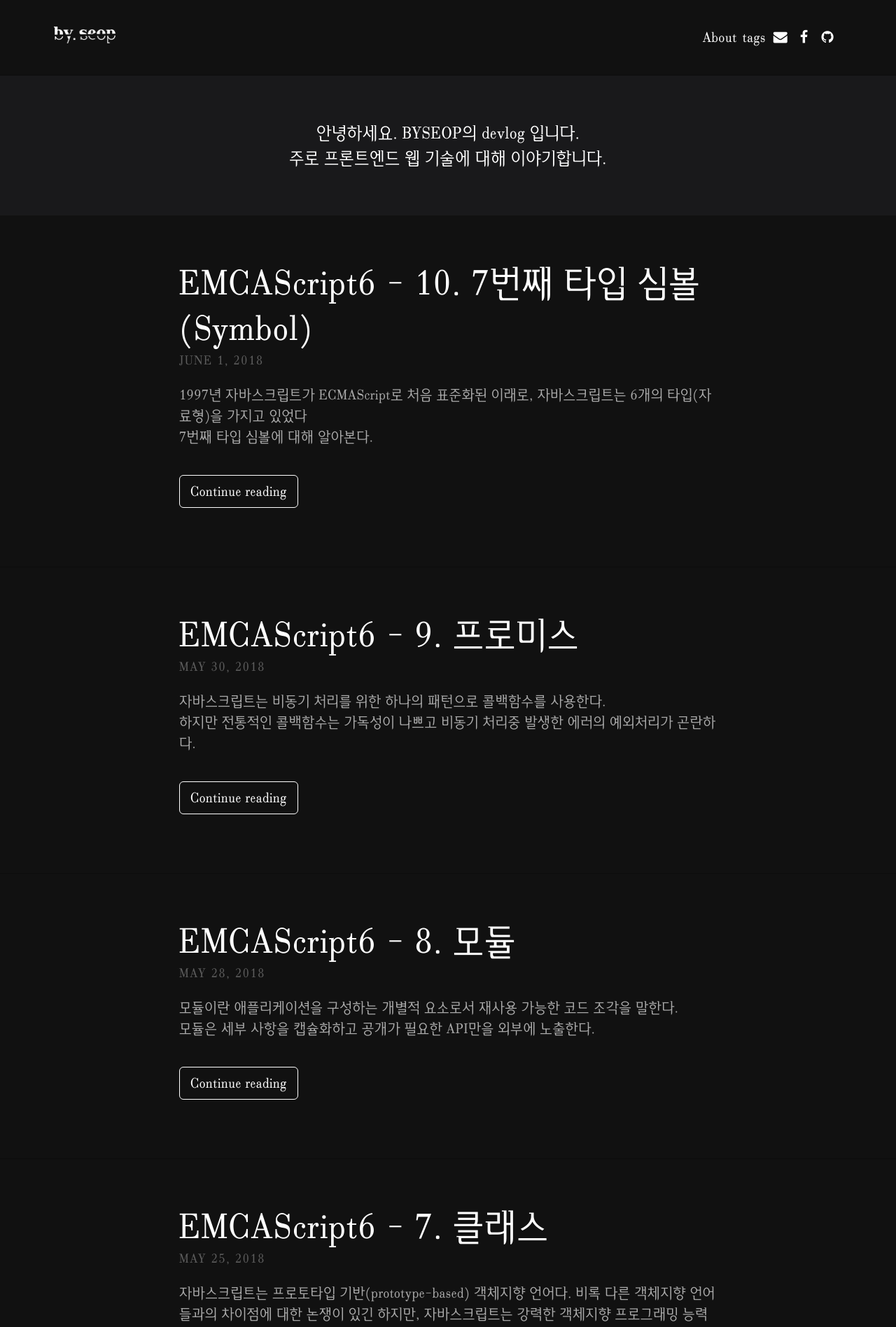
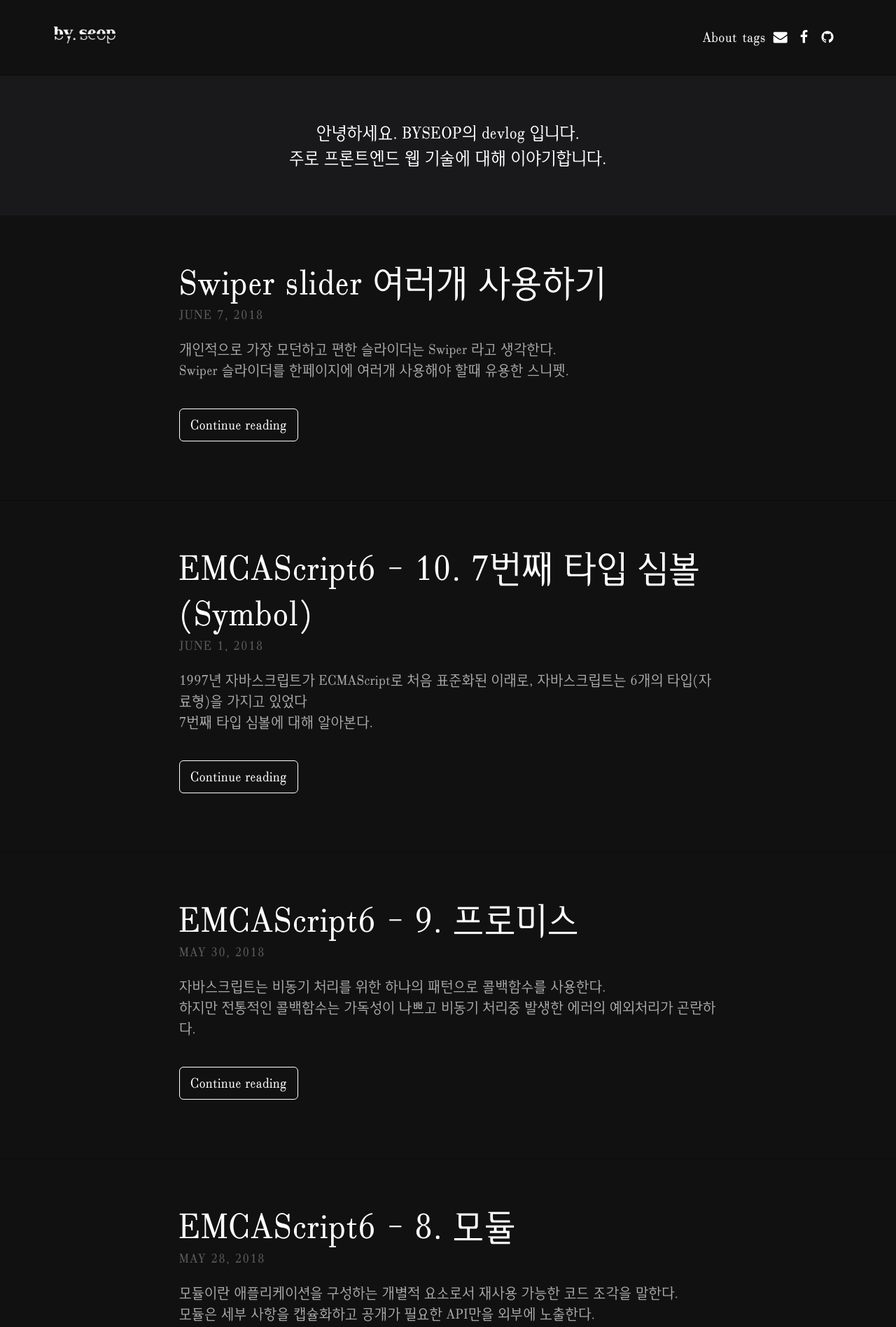
Before and after one commit to byseop/byseop.github.io, a Jekyll site: the page built from index.html, in a window 1280 px wide. Shown: the top 1897 px of the page at 70% size. Built offline with Jekyll 4.4.1, drawn with Linux system fonts in a browser that asks for light colours; nearby versions of some CDN libraries; the list of posts is cut into pages by our own code; some of the changed text lies outside the part shown.

Commit message:
posting-multiple_swiper

```diff
--- /dev/null
+++ b/_posts/snippet/2018-06-07-snippet-multi_swiper.md
@@ -0,0 +1,32 @@
+---
+layout: post
+title: Swiper slider 여러개 사용하기
+feature-img: "assets/img/snippet/swiper.png"
+tags: [snippet, Swiper, slider]
+---
+개인적으로 가장 모던하고 편한 슬라이더는 Swiper 라고 생각한다.
+Swiper 슬라이더를 한페이지에 여러개 사용해야 할때 유용한 스니펫.
+
+
+
+~~~javascript
+$(".swiper-container").each(function(index, element){
+    var $this = $(this);
+    $this.addClass('instance-' + index);
+
+    var swiper = new Swiper('.instance-' + index, {
+        observer: true,
+        observeParents: true,
+        slidesPerView : 5,
+        navigation: {
+            nextEl: $('.instance-' + index).siblings('.swiper-button-next'),
+            prevEl: $('.instance-' + index).siblings('.swiper-button-prev'),
+        },
+        scrollbar: {
+            el: $('.instance-' + index).siblings('.swiper-scrollbar'),
+            hide: false,
+        },
+        watchOverflow: true
+    });
+});
+~~~
--- a/_sass/base/_global.scss
+++ b/_sass/base/_global.scss
@@ -151,3 +151,5 @@ img[align=right] {
 strong {
   font-weight: 400;
 }
+
+.feature-image footer {padding: 0 20%;}
```
Also changed, not shown: assets/img/snippet/swiper.png (added).
